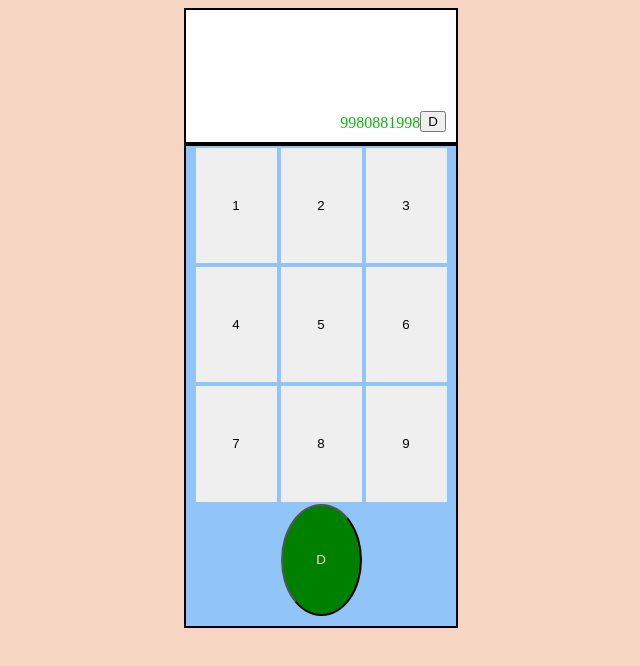
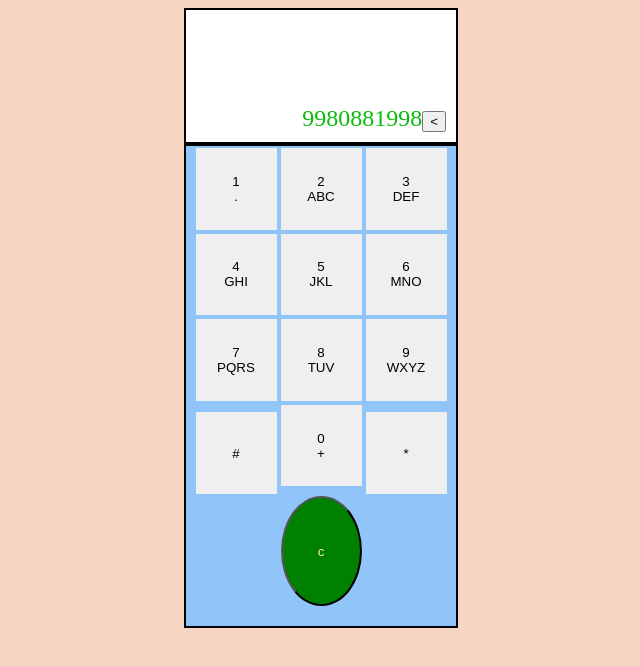
Before and after one commit to AchyuthJoshi/sample_app2, a plain HTML site: page index.html in a window 1280 px wide. Shown: the whole page, without its empty margins (327-967 px from the left). Drawn offline with Linux system fonts and the light colour scheme.

Commit message:
second commit

```diff
--- a/index.html
+++ b/index.html
@@ -14,20 +14,23 @@
                 9980881998
             </div>
             <div class="op2">
-                <button class="delete">D</button>
+                <button class="delete"><</button>
             </div>
         </div>
         <div class="input-box">
-            <button class="span1">1</button>
-            <button class="span1">2</button>
-            <button class="span1">3</button> <br>
-            <button class="span1">4</button>
-            <button class="span1">5</button>
-            <button class="span1">6</button><br>
-            <button class="span1">7</button>
-            <button class="span1">8</button>
-            <button class="span1">9</button><br>
-            <button class="span2">D</button>
+            <button class="span1"><div class="top">1</div><div class="bottom">.</div></button>
+            <button class="span1"><div class="top">2</div><div class="bottom">ABC</div></button>
+            <button class="span1"><div class="top">3</div><div class="bottom">DEF</div></button> <br>
+            <button class="span1"><div class="top">4</div><div class="bottom">GHI</div></button>
+            <button class="span1"><div class="top">5</div><div class="bottom">JKL</div></button>
+            <button class="span1"><div class="top">6</div><div class="bottom">MNO</div></button><br>
+            <button class="span1"><div class="top">7</div><div class="bottom">PQRS</div></button>
+            <button class="span1"><div class="top">8</div><div class="bottom">TUV</div></button>
+            <button class="span1"><div class="top">9</div><div class="bottom">WXYZ</div></button><br>
+            <button class="span1"><div class="top">#</div></button>
+            <button class="span1"><div class="top">0</div><div class="bottom">+</div></button>
+            <button class="span1"><div class="top">*</div></button><br>
+            <button class="span2">c</button>
         </div>
     </div>
 </body>
--- a/styles.css
+++ b/styles.css
@@ -19,7 +19,7 @@ body{
     background-color:white;
 }
 .op1{
-    /* font: size 1.5em; */
+    font-size: 1.5em;
 }
 .op2{
     border: none;
@@ -33,14 +33,18 @@ body{
 .span1{
     width: 30%;
     margin: 2px 0;
-    height: 24%;
+    height: 17%;
     border: none;
 }
 .span2{
     width: 30%;
-    height: 23.5%;
+    height: 23%;
     border-radius: 50%;
     background-color:green;
     color: bisque;
 
 }
+.top,.bottom{
+    margin: 0;
+    padding: 0;
+}
```
